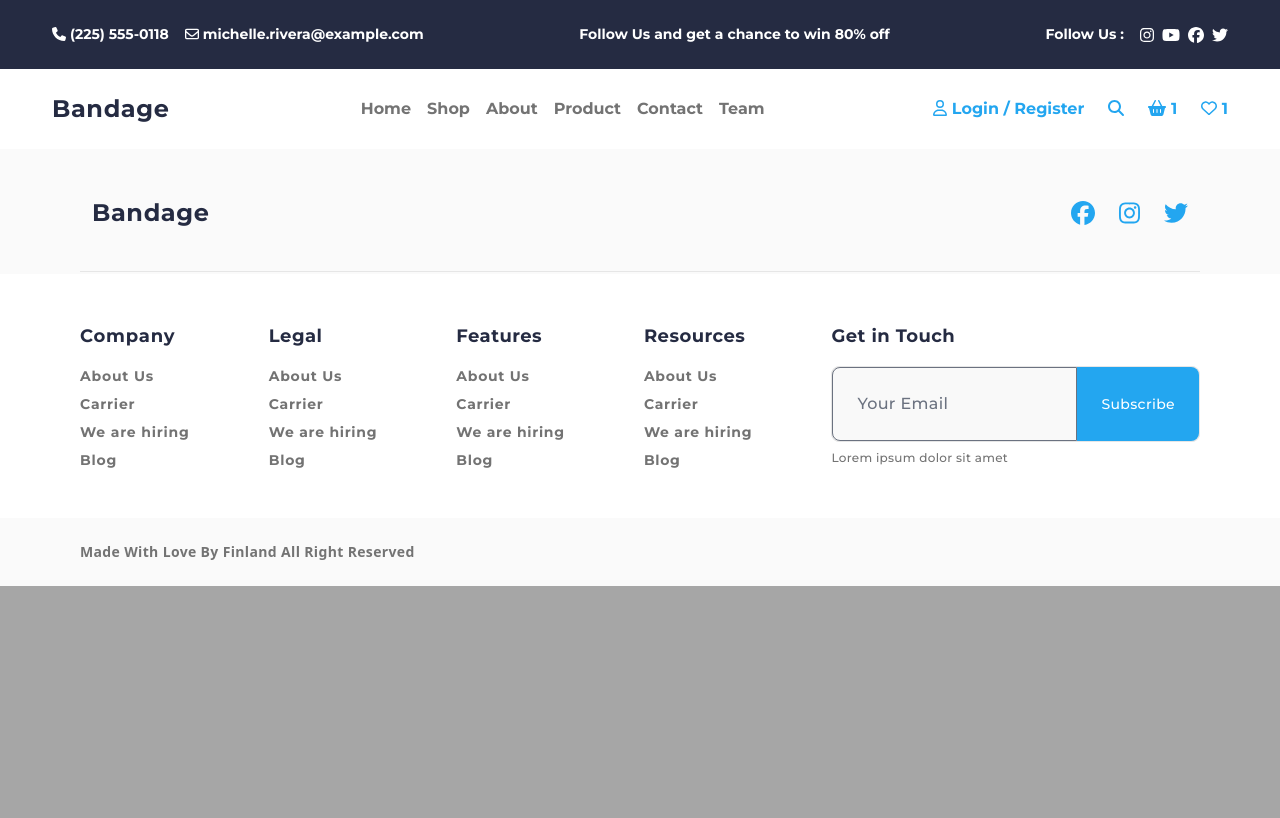
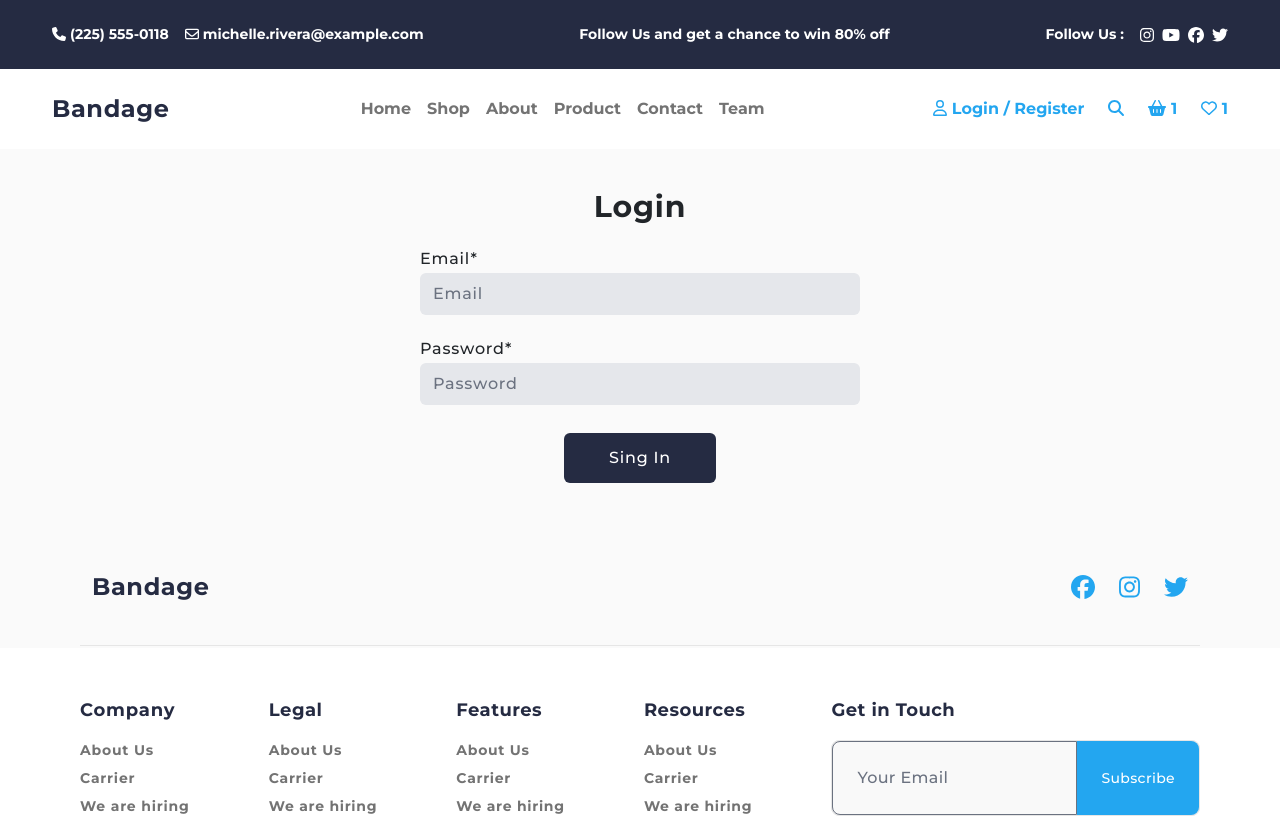
Before and after one commit to MuhsinCanY/e-commerce, a React (Vite) app: page /login in a window 1280 px wide. Shown: the top 818 px of the page. Built offline with nearby package versions, Linux system fonts and the light colour scheme.

Commit message:
login pageui

```diff
--- a/src/layout/PageContent.jsx
+++ b/src/layout/PageContent.jsx
@@ -6,6 +6,7 @@ import Contact from '../pages/Contact'
 import Team from '../pages/Team'
 import Product from '../pages/Product'
 import Singup from '../pages/Signup'
+import Login from '../pages/Login'
 
 export default function PageContent() {
   return (
@@ -31,6 +32,9 @@ export default function PageContent() {
       <Route path="/signup" exact>
         <Singup />
       </Route>
+      <Route path="/login" exact>
+        <Login />
+      </Route>
     </Switch>
   )
 }
--- /dev/null
+++ b/src/pages/Login.jsx
@@ -0,0 +1,86 @@
+import { CircularProgress } from '@mui/material'
+import { useState } from 'react'
+import { useForm } from 'react-hook-form'
+
+const formDataInitial = {
+  email: '',
+  password: '',
+}
+
+export default function Login() {
+  const [loadingLogin, setLoadingLogin] = useState(false)
+
+  const {
+    register,
+    handleSubmit,
+    formState: { errors },
+  } = useForm({
+    defaultValues: formDataInitial,
+  })
+
+  const onSubmit = (data) => {
+    setLoadingLogin(true)
+    //TODO: Post request
+  }
+
+  return (
+    <div className="bg-[#FAFAFA] py-10 px-8 font-[Montserrat] font-medium text-[16px] leading-[20px] tracking-wider">
+      <div className="container ">
+        <div>
+          <form
+            onSubmit={handleSubmit(onSubmit)}
+            className="form-solid mx-auto grid grid-cols-1 gap-6 max-w-[440px]"
+          >
+            <h2 className="text-center text-[30px] font-bold">Login</h2>
+
+            <div>
+              <label>
+                Email<span>*</span>
+              </label>
+              <input
+                type="text"
+                // value="customer@commerce.com"
+                placeholder="Email"
+                className="mt-1 block w-full rounded-md bg-gray-200 border-transparent focus:border-gray-500 focus:bg-white focus:ring-0"
+                {...register('email', {
+                  required: 'Email is required',
+                  pattern: {
+                    value: /^\S+@\S+$/i,
+                    message: 'Email is not valid',
+                  },
+                })}
+              />
+              <p className="text-red-500">{errors.email?.message}</p>
+            </div>
+            <div>
+              <label>
+                Password<span>*</span>
+              </label>
+
+              <input
+                value="123456"
+                type="password"
+                placeholder="Password"
+                className="mt-1 block w-full rounded-md bg-gray-200 border-transparent focus:border-gray-500 focus:bg-white focus:ring-0"
+                {...register('password', {
+                  required: 'Password is required',
+                })}
+              />
+              <p className="text-red-500">{errors.password?.message}</p>
+            </div>
+
+            <button
+              type="submit"
+              className="mt-1 mx-auto block max-w-fit rounded-md bg-t-3 text-white border-transparent focus:border-gray-500 focus:ring-0 min-w-[152px] h-[50px]"
+            >
+              {loadingLogin && (
+                <CircularProgress size={20} className="" color="inherit" />
+              )}
+              {!loadingLogin && 'Sing In'}
+            </button>
+          </form>
+        </div>
+      </div>
+    </div>
+  )
+}
```
